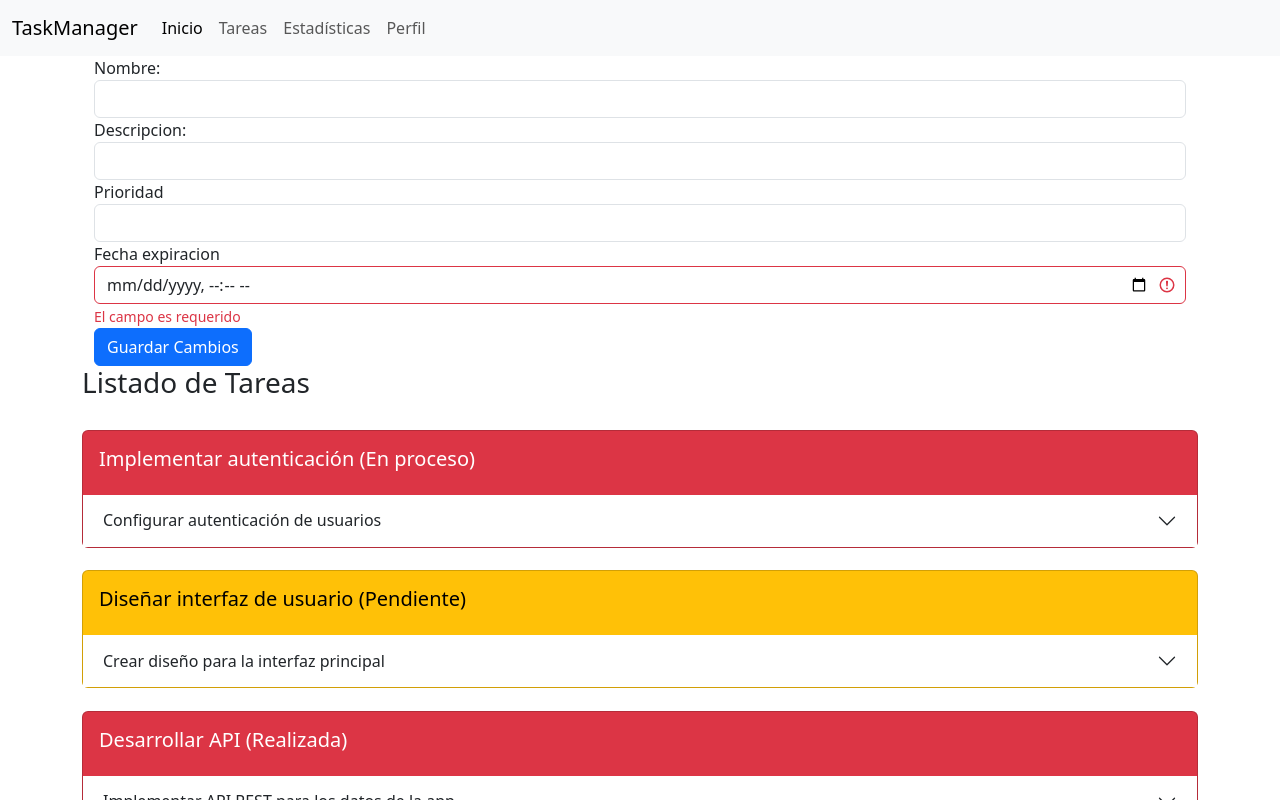
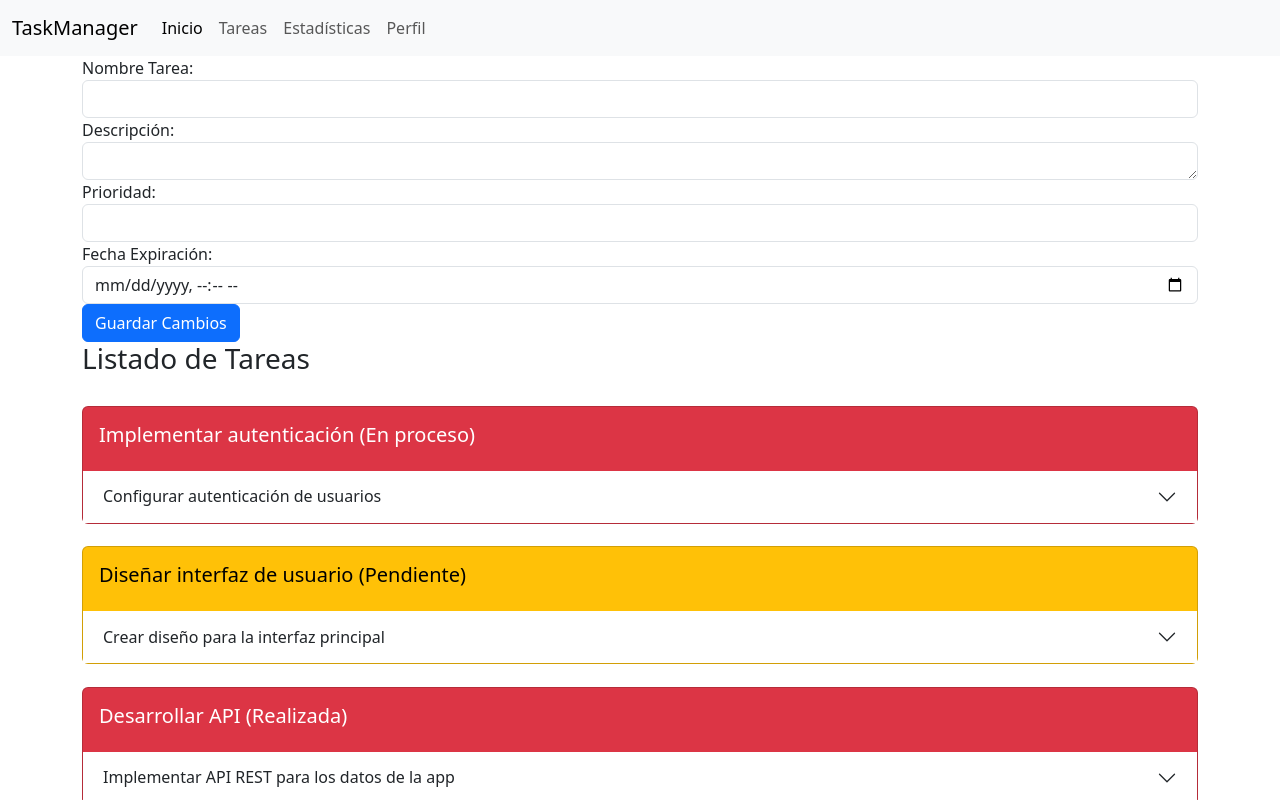
Before and after one commit to amedhue1804/ANGULAR-TUTORIAL, an Angular app: page / in a window 1280 px wide. Shown: the top 800 px of the page. Built offline with nearby package versions, Linux system fonts and the light colour scheme.

Commit message:
Ejercicio 6 (no lo saco)

```diff
--- a/src/app/components/task/taskform/taskform.component.html
+++ b/src/app/components/task/taskform/taskform.component.html
@@ -1,32 +1,52 @@
-<div class="container">
-    <div class="row">
-      <div class="col-md-12">
-        <form [formGroup]="formTaskEdit" (ngSubmit)="onSubmit()" >
-            <div class="form-group">
-              <label for="exampleFormControlInput1">Nombre:</label>
-              <input type="email" class="form-control" formControlName="name" id="exampleFormControlInput">
+
+<div class = "row">
+  <div class="col-md-12">
+      <form [formGroup]="formTaskEdit" (ngSubmit)="onSubmit()">
+          <div class="form-group">
+            <label for="exampleFormControlInput1">Nombre Tarea:</label>
+            <input type="text" class="form-control"  formControlName="name"  id="exampleFormControlInput1" placeholder="" [ngClass]="{'is-invalid':!this.formTaskEdit.get('name')?.valid && this.formTaskEdit.get('name')?.touched}">
+            <div class = "invalid-feedback" *ngIf="!this.formTaskEdit.get('name')?.valid && this.formTaskEdit.get('name')?.touched">
+              <small *ngIf="this.formTaskEdit.get('name')?.hasError('required')" style="color: crimson;"> Nombre requerido.</small>
+              <small *ngIf="this.formTaskEdit.get('name')?.hasError('maxlength')" style="color: crimson;"> La longitud del nombre no puede ser superior a 50 carácteres.</small>
             </div>
+          </div>
+          <div class="form-group">
+            <label for="exampleFormControlTextarea1">Descripción:</label>
+            <textarea class="form-control" formControlName="description"  id="exampleFormControlTextarea1" rows="1" [ngClass]="{'is-invalid':!this.formTaskEdit.get('description')?.valid && this.formTaskEdit.get('description')?.touched}"></textarea>
+            <div class = "invalid-feedback" *ngIf="!this.formTaskEdit.get('description')?.valid && this.formTaskEdit.get('description')?.touched">
+              <small *ngIf="this.formTaskEdit.get('description')?.hasError('maxlength')" style="color: crimson;"> La longitud de la descripción no puede ser superior a 250 carácteres.</small>
+            </div>
+          </div>
+          <div class="form-group">
+            <label for="exampleFormControlSelect1">Prioridad:</label>
+            <select class="form-control" formControlName="priority" id="exampleFormControlSelect1" [ngClass]="{'is-invalid':!this.formTaskEdit.get('priority')?.valid && this.formTaskEdit.get('priority')?.touched}">
+              <option value="H">Alta</option>
+              <option value="M">Media</option>
+              <option value="L">Baja</option>
+            </select>
+            <div class = "invalid-feedback" *ngIf="!this.formTaskEdit.get('priority')?.valid && this.formTaskEdit.get('priority')?.touched">
+              <small *ngIf="this.formTaskEdit.get('priority')?.hasError('required')" style="color: crimson;"> Requerido</small>
+              <small *ngIf="this.formTaskEdit.get('priority')?.hasError('invalidPriorityValue')" style="color: crimson;"> El valor de la prioridad solo puede ser Alta, Media, o Baja.</small>
+            </div>
+          </div>
+          <div class="form-group">
+              <label for="exampleFormControlInput2">Fecha Expiración:</label>
+              <input type="datetime-local" class="form-control" [ngClass]="{'is-invalid':!this.formTaskEdit.get('expirationDate')?.valid && this.formTaskEdit.get('expirationDate')?.touched}"  formControlName="expirationDate"  id="exampleFormControlInput2" placeholder="">
+              <div class = "invalid-feedback" *ngIf="!this.formTaskEdit.get('expirationDate')?.valid && this.formTaskEdit.get('expirationDate')?.touched">
+                <small *ngIf="this.formTaskEdit.get('expirationDate')?.hasError('required')" style="color: crimson;">
+                  Requerido
+                </small>
+                <small *ngIf="this.formTaskEdit.get('expirationDate')?.hasError('invalidDate')" style="color: crimson;">
+                  La fecha y hora deben ser posteriores a la actual.
+                </small>
 
-            <div class="form-group">
-              <label for="exampleFormControlInput1">Descripcion:</label>
-              <input type="email" class="form-control" formControlName="description" id="exampleFormControlInput1" rows="1">
-            </div>
+              </div>
 
-            <div class="form-group">
-              <label for="exampleFormControlSelect1">Prioridad</label>
-              <select class="form-control" formControlName="priority" id="exampleFormControlSelect1">
-                <option value="H">Alta</option>
-                <option value="M">Media</option>
-                <option value="L">Baja</option>>
-              </select>
-            </div>
-            <div class="form-group">
-              <label for="exampleFormControlInput1">Fecha expiracion</label>
-              <input type="datetime-local" formControlName="expirationDate" [ngClass]="{'is-invalid': this.formTaskEdit.get('expirationDate')?.invalid}" class="form-control" id="exampleFromcontrolInput">
-              <small class="text-danger" *ngIf="formTaskEdit.get('expirationDate')?.errors?.['required']"> El campo es requerido </small>
-            </div>
-            <button class="btn btn-primary" type="submit">Guardar Cambios</button>
-          </form>
-      </div>
-    </div>
+          </div>
+          <div class="col-md-12">
+              <button class="btn btn-primary" type="submit">Guardar Cambios</button>
+          </div>
+
+        </form>
+  </div>
 </div>
--- a/src/app/components/task/taskform/taskform.component.ts
+++ b/src/app/components/task/taskform/taskform.component.ts
@@ -1,33 +1,54 @@
+
 import { CommonModule } from '@angular/common';
-import { Component } from '@angular/core';
-import { TaskresumeComponent } from '../taskresume/resume.component';
+import { Component, EventEmitter, Input, Output, SimpleChanges } from '@angular/core';
 import { FormBuilder, FormGroup, ReactiveFormsModule, Validators } from '@angular/forms';
+import { dateIsAfterCurrentDateValidator, priorityValueIsWithinBounds } from './taskform.validators';
+import { Task, TaskStatus } from '../../../models/task.model';
 
 @Component({
   selector: 'app-taskform',
   standalone: true,
   imports: [CommonModule,ReactiveFormsModule],
   templateUrl: './taskform.component.html',
-  styleUrls: ['./taskform.component.css']
+  styleUrl: './taskform.component.css'
 })
+export class TaskformComponent {
+  @Input() taskToEdit: Task | null = null;
+  @Output() taskCreated = new EventEmitter<Task>();
+  formTaskEdit:FormGroup;
 
-export class TaskformComponent {
-
-formTaskEdit:FormGroup;
-
-constructor(formBuilder:FormBuilder){
-  this.formTaskEdit=formBuilder.group({
-    'name': ['',[Validators.required]],
-    'description': ['',[Validators.required]],
-    'priority': ['',[Validators.required]],
-    'expirationDate': ['',[Validators.required]]
-  })
+  constructor(formBuilder:FormBuilder){
+    this.formTaskEdit = formBuilder.group({
+      'name': ['',[Validators.required, Validators.maxLength(50)]],
+      'description': ['',[Validators.maxLength(250)]],
+      'priority': ['',[Validators.required, priorityValueIsWithinBounds()]],
+      'expirationDate': ['',[Validators.required, dateIsAfterCurrentDateValidator()]]
+    });
+  }
+  ngOnChanges(changes: SimpleChanges): void {
+    if (changes['taskToEdit'] && this.taskToEdit) {
+      this.formTaskEdit.patchValue({
+        name: this.taskToEdit.name,
+        description: this.taskToEdit.description,
+        priority: this.taskToEdit.priority,
+        expirationDate: this.taskToEdit.fechaExpiracion.toISOString().slice(0,16),
+      });
+    }
+  }
+  onSubmit():void{
+    if (this.formTaskEdit.valid){
+      const updatedTask = new Task(
+        this.taskToEdit ? this.taskToEdit.id : Math.ceil(Math.random() * 500000),
+        this.formTaskEdit.value.name,
+        this.formTaskEdit.value.description,
+        this.formTaskEdit.value.priority,
+        this.taskToEdit ? this.taskToEdit.status : TaskStatus.PENDING,
+        this.taskToEdit ? this.taskToEdit.fechaExpiracion : new Date(),
+        new Date(this.formTaskEdit.value.expirationDate),
+        this.taskToEdit ? this.taskToEdit.isDelete : false
+      );
+      this.taskCreated.emit(updatedTask);
+    }
+   else console.log(`El formulario tiene errores: ${JSON.stringify(this.formTaskEdit.get("name")?.errors)}`);
+  }
 }
-
-onSubmit():void{
-if(this.formTaskEdit.valid ){
-  console.log(this.formTaskEdit.value)
-}else{
-  console.log(`El formulario tiene errores: ${this.formTaskEdit.get('name')?.errors}`)
-}
-}}
--- /dev/null
+++ b/src/app/components/task/taskform/taskform.validators.ts
@@ -0,0 +1,24 @@
+import { AbstractControl, ValidationErrors, ValidatorFn } from '@angular/forms';
+
+export function dateIsAfterCurrentDateValidator(): ValidatorFn {
+    return (control: AbstractControl): ValidationErrors | null => {
+      let valorCampo = control.value
+      let expirationDate = new Date(valorCampo);
+      let today = new Date();
+      if (expirationDate >= today){
+        return null;
+      }
+      return {invalidDate : true}
+
+    };
+  }
+
+export function priorityValueIsWithinBounds(): ValidatorFn {
+    return (control: AbstractControl):ValidationErrors | null =>{
+        let valorCampo = control.value;
+        if (valorCampo == "H" || valorCampo == "M" || valorCampo == "L"){
+            return null;
+        }
+        return {invalidPriorityValue : true};
+    }
+}
--- a/src/app/components/task/tasklist/tasklist.component.html
+++ b/src/app/components/task/tasklist/tasklist.component.html
@@ -1,7 +1,7 @@
 <div class="container">
   <div class="row">
     <div class="col-md-12">
-      <app-taskform></app-taskform>
+      <app-taskform [taskToEdit]="taskToEdit" (taskCreated)="onTaskCreated($event)"></app-taskform>
     </div>
   </div>
   <div class="row">
--- a/src/app/components/task/tasklist/tasklist.component.ts
+++ b/src/app/components/task/tasklist/tasklist.component.ts
@@ -28,7 +28,7 @@ export class TaskListComponent {
   ];
   TaskPriority = TaskPriority;
   TaskStatus = TaskStatus;
-
+  taskToEdit: Task | null = null;
   modifyTask(taskevent: TaskEvent){
     switch(taskevent.action){
       case "increasePriority": this.increasePriority(taskevent.taskId); break;
@@ -69,4 +69,13 @@ export class TaskListComponent {
   deleteTask(task: any) {
     task.isDelete = true;
   }
+  onTaskCreated(task: Task): void {
+    console.log('Task received from child:', task);
+    const index = this.taskList.findIndex(t => t.id === task.id);
+    if (index !== -1) {
+      this.taskList[index] = task;
+    } else {
+      this.taskList.push(task);
+    this.taskToEdit = null;
+  }}
 }
```
